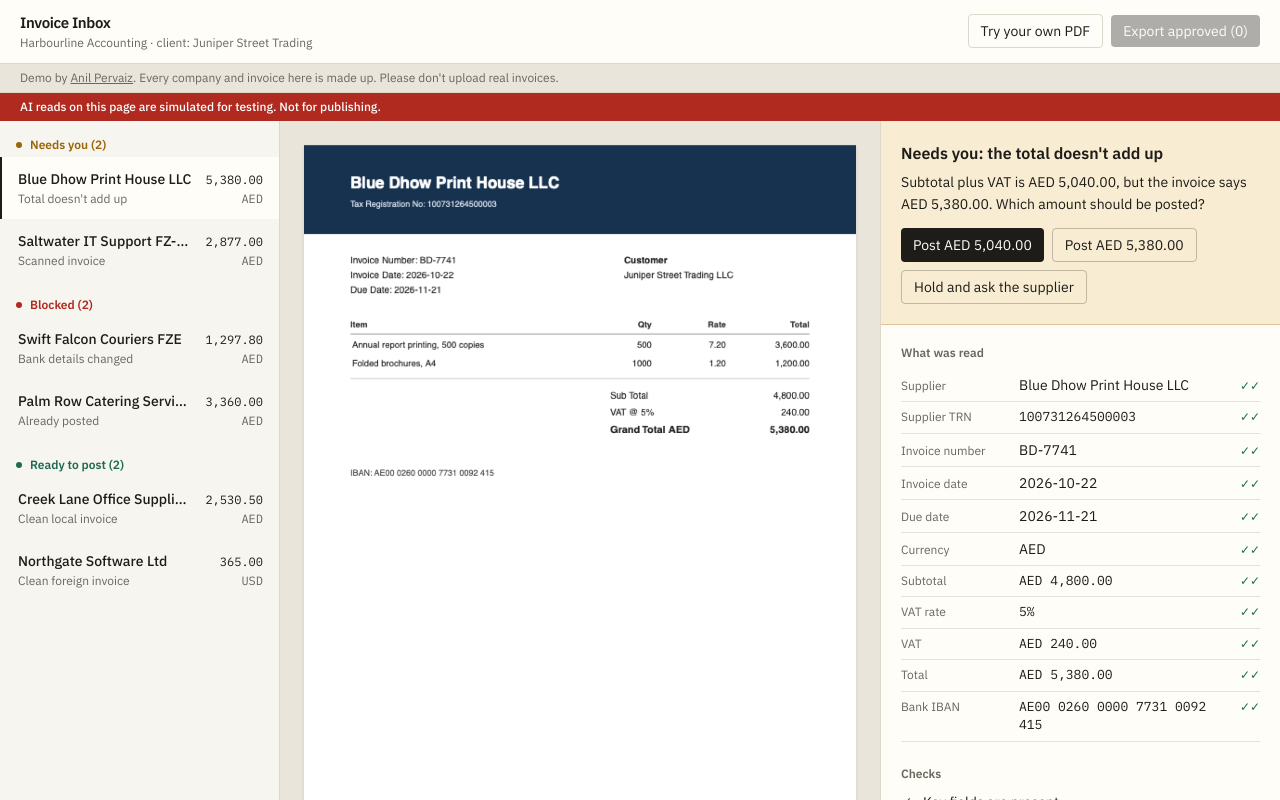
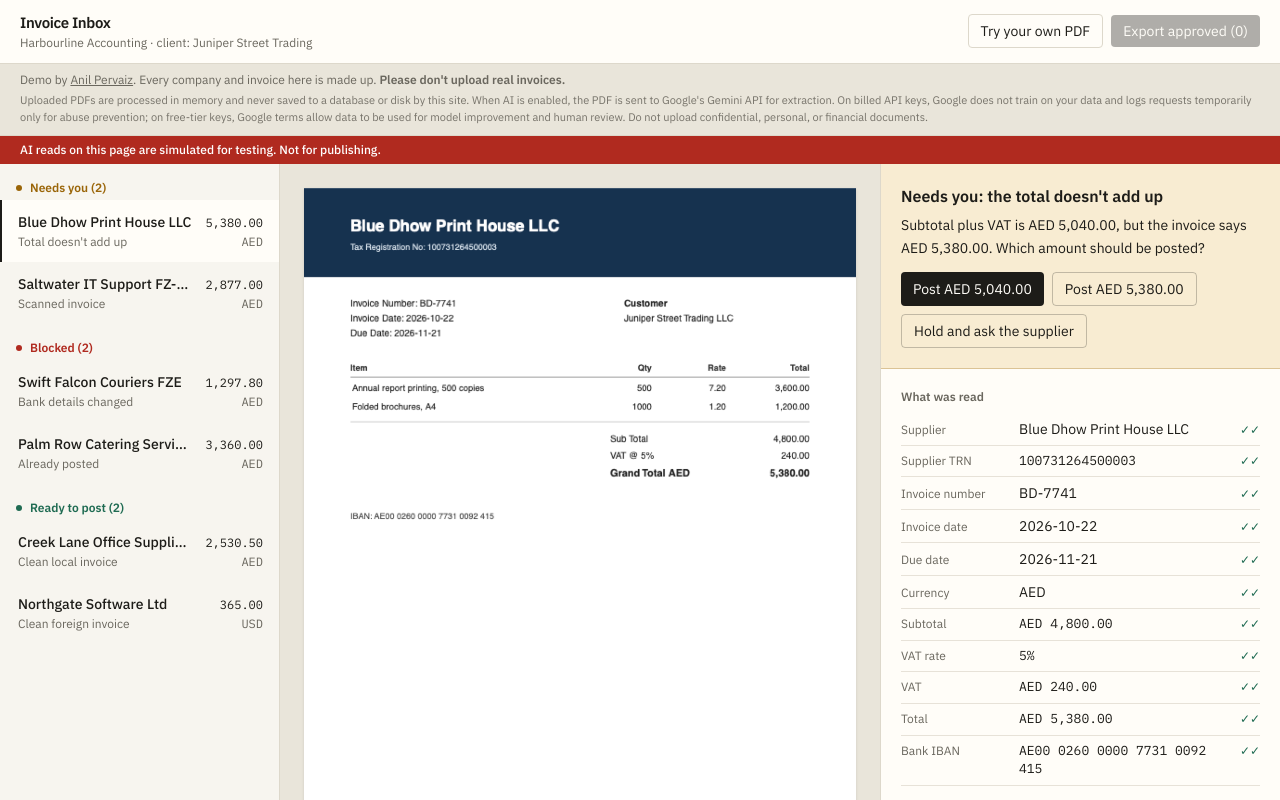
Before and after one commit to anilpervaiz/invoice-inbox-demo, a Next.js app: page / in a window 1280 px wide. Shown: the top 800 px of the page. Built offline with nearby package versions, Linux system fonts and the light colour scheme.

Commit message:
fix(stage-1): add honest upload privacy notice explaining Google Gemini terms

```diff
--- a/components/inbox.tsx
+++ b/components/inbox.tsx
@@ -236,6 +236,7 @@ export function Inbox({
                 accept="application/pdf"
                 className="hidden"
                 aria-label="Upload a PDF invoice"
+                aria-describedby="upload-privacy-notice"
                 onChange={(e) => {
                   const file = e.target.files?.[0];
                   if (file) void upload(file);
@@ -245,6 +246,7 @@ export function Inbox({
               <button
                 onClick={() => fileInput.current?.click()}
                 disabled={busy}
+                aria-describedby="upload-privacy-notice"
                 className="rounded border border-rule px-3 py-1.5 text-sm hover:bg-paper disabled:opacity-50"
               >
                 {busy ? "Reading…" : "Try your own PDF"}
@@ -261,13 +263,23 @@ export function Inbox({
         </div>
       </header>
 
-      <p className="border-b border-rule bg-desk px-4 py-1.5 text-xs text-muted sm:px-5">
-        Demo by{" "}
-        <a href="https://anilpervaiz.com" className="underline">
-          Anil Pervaiz
-        </a>
-        . Every company and invoice here is made up. Please don&apos;t upload real invoices.
-      </p>
+      <div id="upload-privacy-notice" className="border-b border-rule bg-desk px-4 py-2 text-xs text-muted sm:px-5">
+        <p>
+          Demo by{" "}
+          <a href="https://anilpervaiz.com" className="underline">
+            Anil Pervaiz
+          </a>
+          . Every company and invoice here is made up. <strong>Please don&apos;t upload real invoices.</strong>
+        </p>
+        {uploadsEnabled && (
+          <p className="mt-1 text-[11px] leading-relaxed text-muted/90">
+            Uploaded PDFs are processed in memory and never saved to a database or disk by this site. When AI is enabled,
+            the PDF is sent to Google&apos;s Gemini API for extraction. On billed API keys, Google does not train on your
+            data and logs requests temporarily only for abuse prevention; on free-tier keys, Google terms allow data to
+            be used for model improvement and human review. Do not upload confidential, personal, or financial documents.
+          </p>
+        )}
+      </div>
 
       {simulated && (
         <p className="bg-blocked px-4 py-1.5 text-xs font-medium text-white sm:px-5">
```
Also changed, not shown: 1 other file (tests, documents, lock files or other folders).
